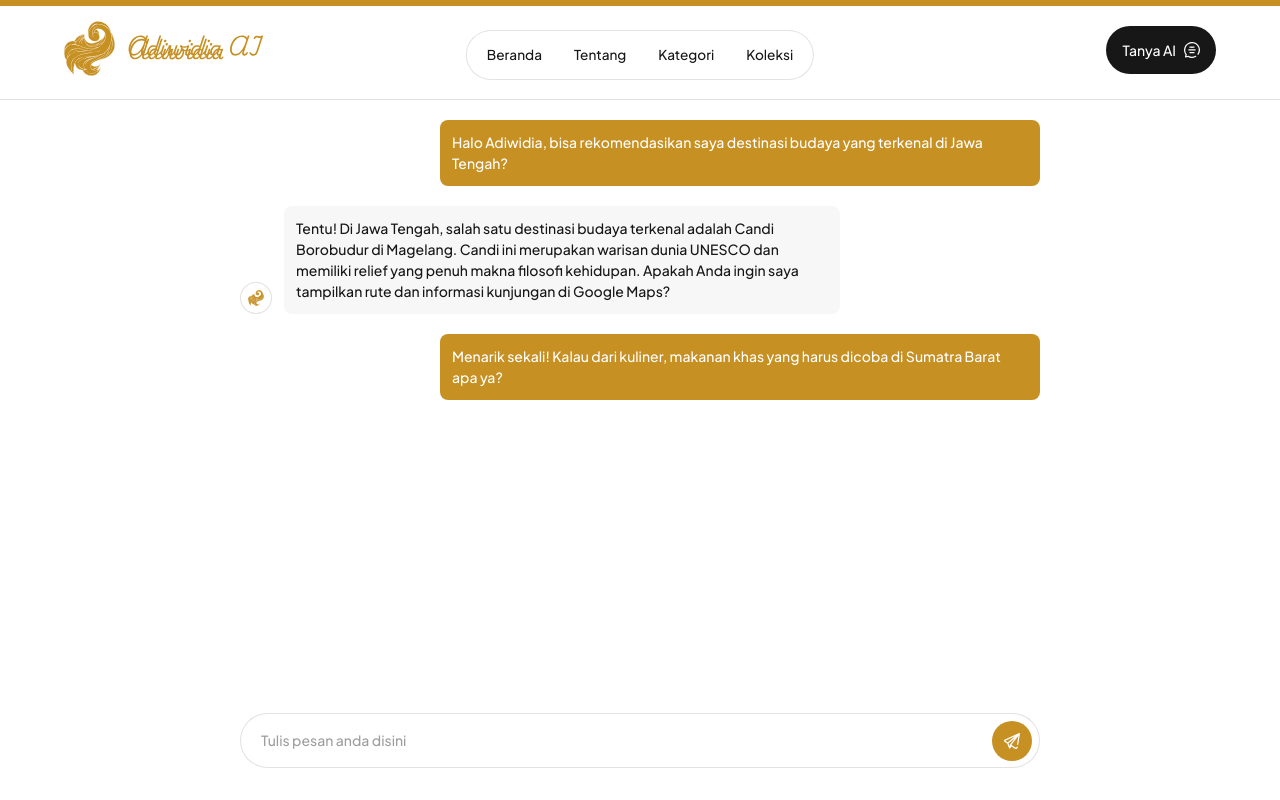
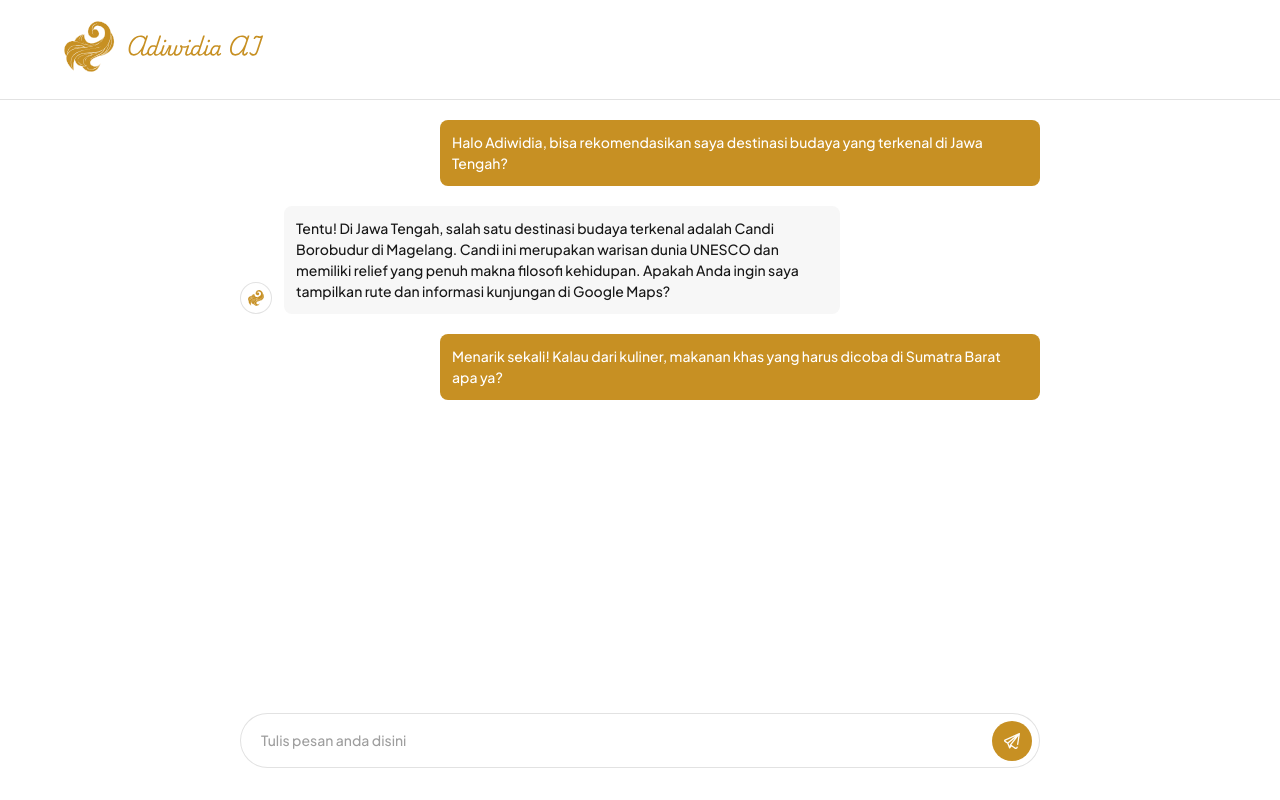
Before and after one commit to ivanverdyansyah11/competition-next-tailwind-adiwidia, a Next.js app: page /chat in a window 1280 px wide. Built offline with nearby package versions, Linux system fonts and the light colour scheme.

Commit message:
feat: Finish fix bug layout on chat page

```diff
--- /dev/null
+++ b/src/app/(chat)/chat/layout.tsx
@@ -0,0 +1,15 @@
+import "@/styles/homepage.css";
+import NavbarMini from "@/components/Organisms/NavbarMini";
+
+export default function RootLayout({children}: Readonly<{ children: React.ReactNode; }>) {
+    return (
+        <html lang="en">
+        <body>
+        <NavbarMini/>
+        <div className="content-homepage">
+            {children}
+        </div>
+        </body>
+        </html>
+    );
+}
--- a/src/components/Templates/ChatPage.tsx
+++ b/src/components/Templates/ChatPage.tsx
@@ -1,10 +1,8 @@
 import SectionChat from "@/components/Organisms/Section/SectionChat";
-import NavbarMini from "@/components/Organisms/NavbarMini";
 
 export default function ChatPage() {
     return (
         <main className="main">
-            <NavbarMini/>
             <SectionChat/>
         </main>
     );
```
Also changed, not shown: src/app/(chat)/chat/page.tsx (renamed from src/app/(homepage)/chat/page.tsx).
